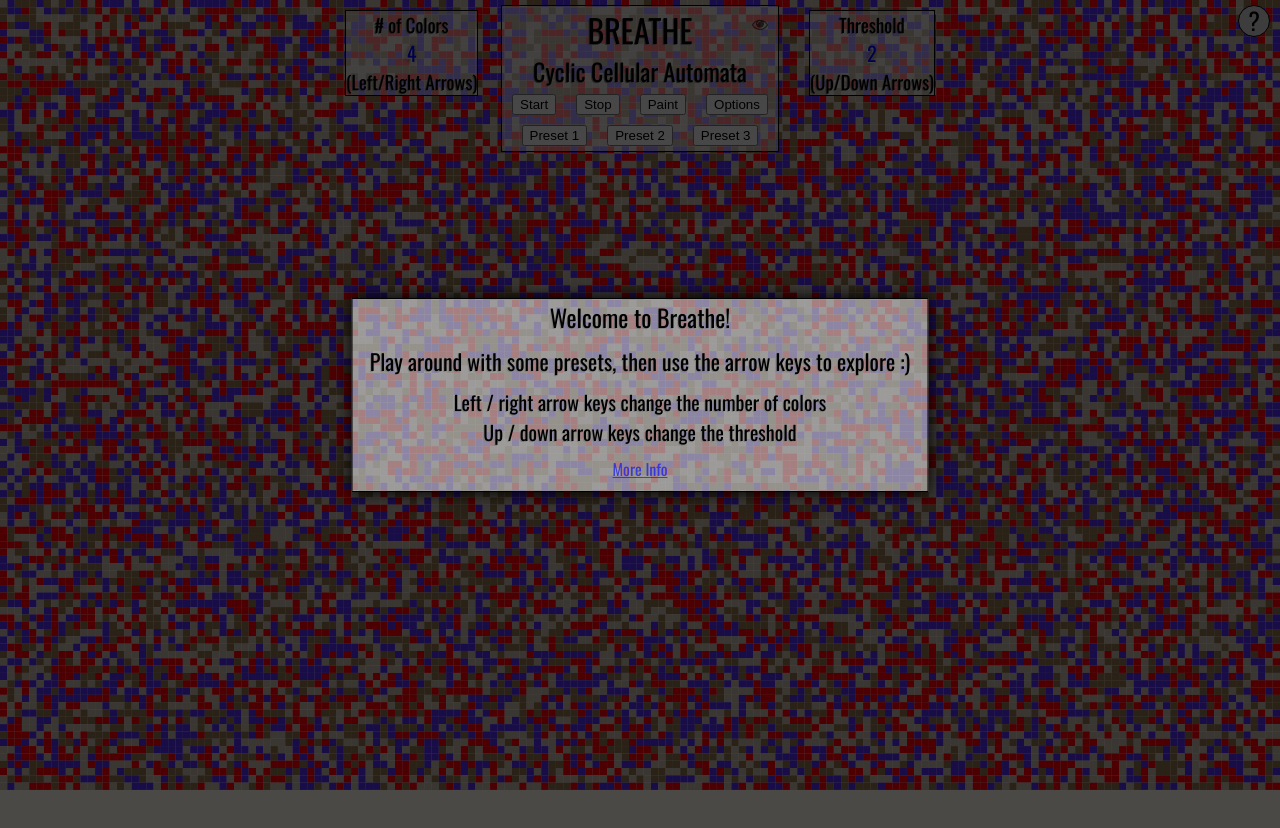
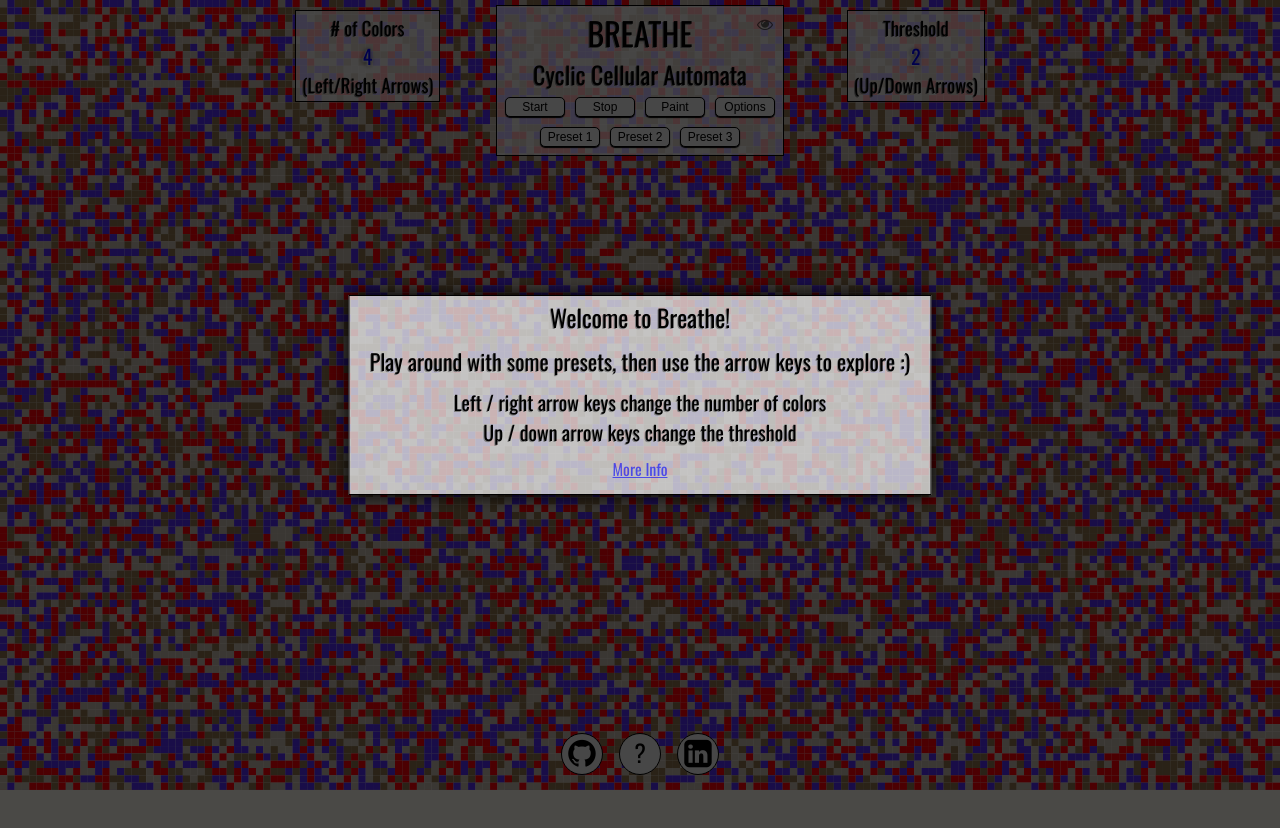
Before and after one commit to brady-kimball/breathe, a website built with webpack: page index.html in a window 1280 px wide. Shown: the top 828 px of the page. Built offline with nearby package versions, Linux system fonts and the light colour scheme.

Commit message:
Move buttons, reformat

```diff
--- a/application.css
+++ b/application.css
@@ -4,8 +4,6 @@
   height: 100%;
   margin: 0;
 }
-
-
 
 body {
   display: flex;
@@ -81,7 +79,7 @@ body {
   position: absolute;
   top: 5px;
   left: 50%;
-  transform: translateX(-300px);
+  transform: translateX(-350px);
   margin: 5px;
 }
 
@@ -89,7 +87,7 @@ body {
   position: absolute;
   top: 5px;
   right: 50%;
-  transform: translateX(300px);
+  transform: translateX(350px);
   margin: 5px;
 }
 
@@ -105,7 +103,7 @@ header {
 }
 
 header button {
-  margin: 5px 10px;
+  margin: 5px;
 }
 
 .title {
@@ -126,7 +124,7 @@ a:hover {
 }
 
 h1, h2, h3 {
-  margin: 0;
+  margin: 0 3px;
   text-align: center;
   font-weight: normal;
   text-shadow: -1px 1px gray;
@@ -156,12 +154,13 @@ button {
 }
 
 .menu {
+  padding: 3px;
   border: 1px solid black;
   display: flex;
   flex-direction: column;
   align-items: center;
   position: absolute;
-  background-color:rgba(255,255,255,0.5);
+  background-color:rgba(255,255,255,0.7);
   opacity: 1;
 }
 
@@ -252,21 +251,68 @@ button {
   background-color: #CCC;
 }
 
+
+.button-container {
+  position: absolute;
+  bottom: 15px;
+  right: 50%;
+  transform: translateX(50%);
+  display: flex;
+  flex-direction: row-reverse;
+  align-items: center;
+}
+
+.button-container * {
+  margin: 0 8px;
+}
+
 .help {
-  position: absolute;
-  top: 5px;
-  right: 10px;
   border-radius: 50%;
+  position:
   padding: auto;
   text-align: center;
-  height: 30px;
-  width: 30px;
+  height: 40px;
+  width: 40px;
+  background-color: #EEE;
+  border: 1px solid black;
+  opacity: 1;
+}
+
+span.help {
   font-size: 24px;
-  line-height: 1.2;
-  background-color: #CCC;
+}
+
+a.help {
+  line-height: 1.5;
+}
+
+.help i {
+  line-height: 1.25;
+  margin: auto 0;
 }
 
 .help:hover {
   cursor: pointer;
   opacity: .7;
 }
+
+button {
+  background: none;
+  box-shadow: 0px 1px 1px #000;
+  background-color: #eee;
+  text-shadow: none;
+  -webkit-appearance: none;
+  border-radius: 5px;
+  border: solid black 1px;
+  font-size: 12px;
+  padding: 2px 5px;
+  text-decoration: none;
+  min-width: 60px;
+}
+
+button:hover {
+  cursor: pointer;
+  text-decoration: none;
+  background-color: white;
+  transition: .2s;
+}
--- a/index.html
+++ b/index.html
@@ -19,9 +19,21 @@
         Your browser does not support this content.
       </p>
     </canvas>
-    <span class="menu help help-button">
-      ?
-    </span>
+    <aside class="button-container">
+      <a  class="help"
+          href="https://www.linkedin.com/in/brady-kimball/"
+          target="_blank">
+        <i class="fa fa-linkedin-square fa-2x" aria-hidden="true"></i>
+      </a>
+      <span class="help help-button">
+        ?
+      </span>
+      <a  class="help"
+          href="https://github.com/brady-kimball/breathe"
+          target="_blank">
+        <i class="fa fa-github fa-2x" aria-hidden="true"></i>
+      </a>
+    </aside>
     <section class="dim-body">
     </section>
     <section class="splash menu">
```
